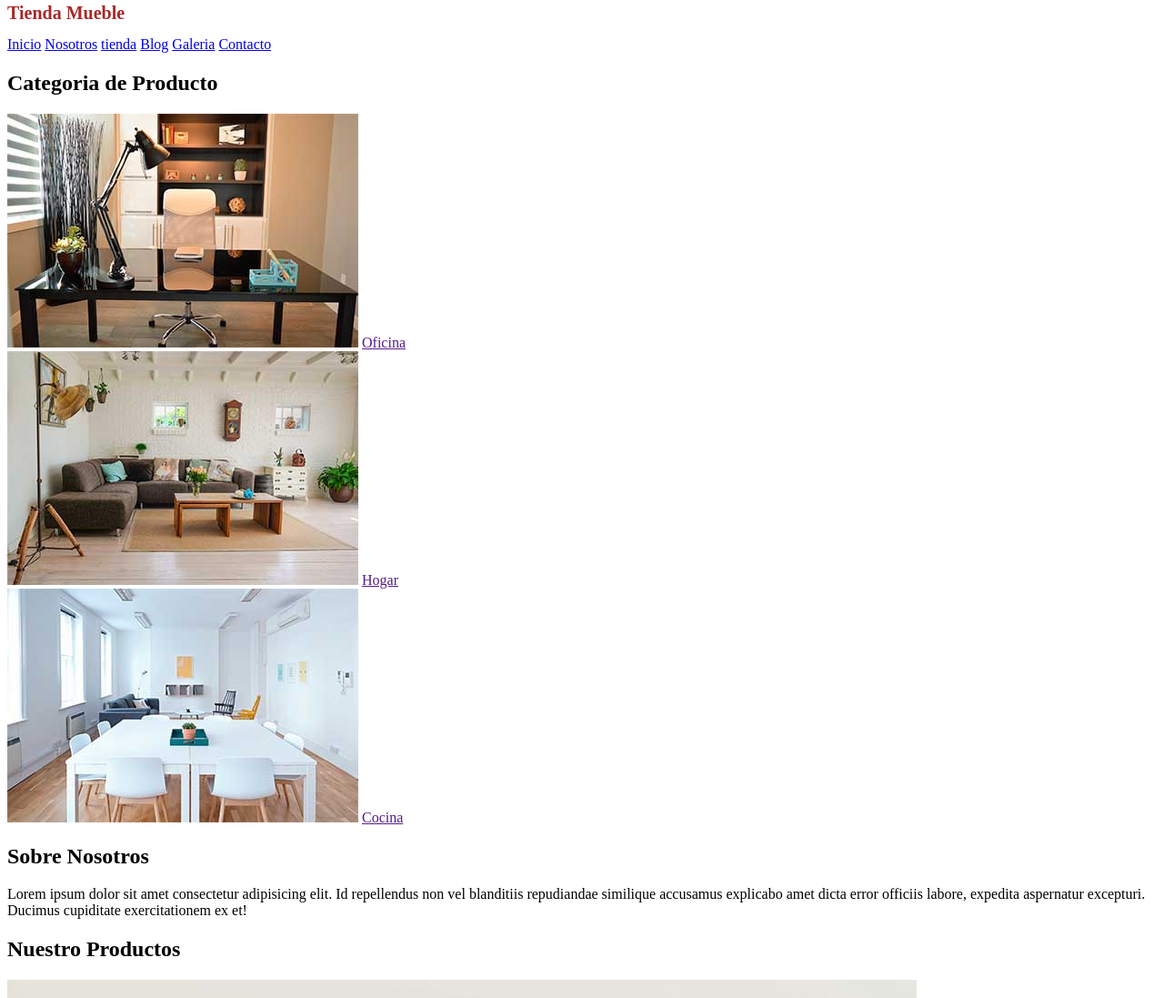
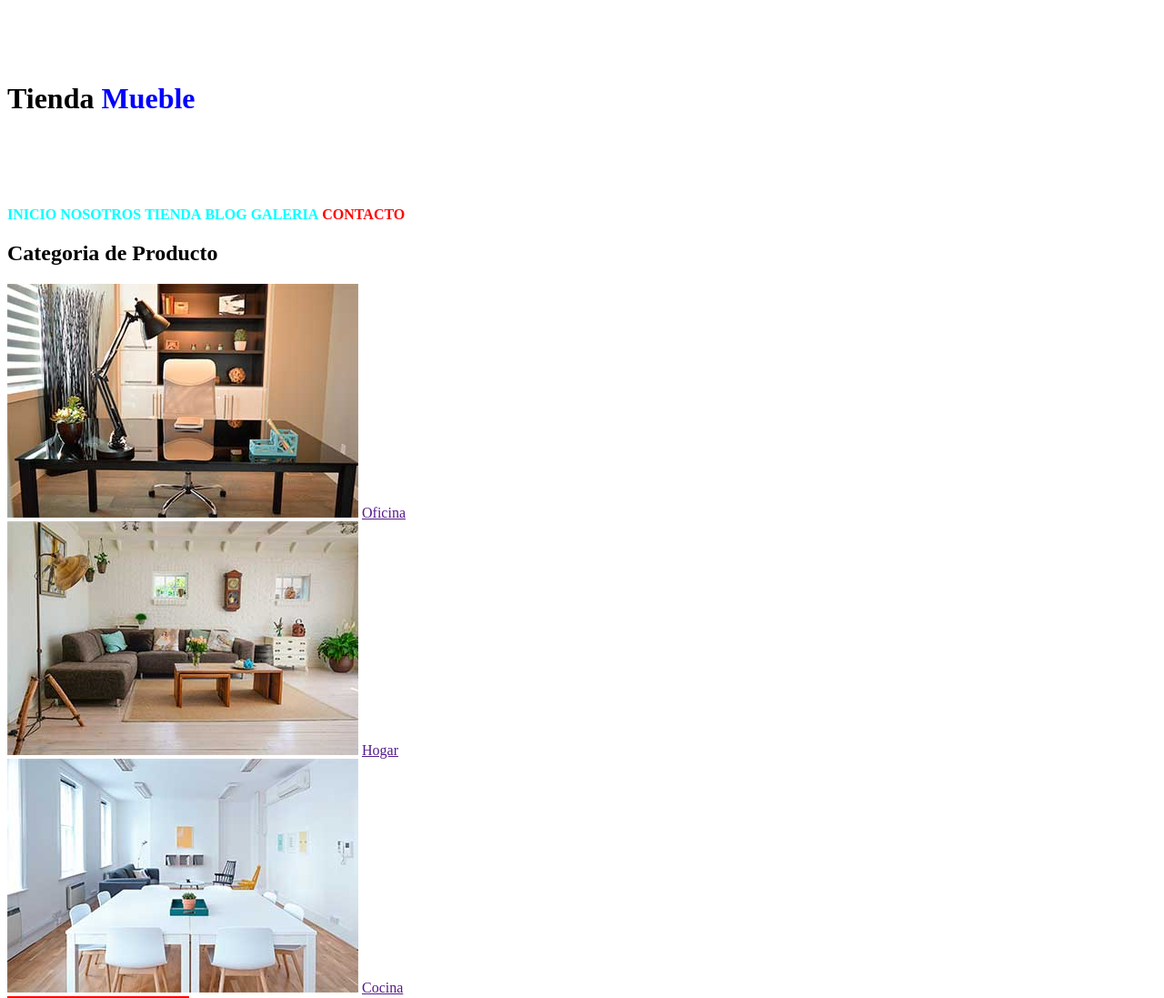
Before and after one commit to GersonCG/Ecommerce, a plain HTML site: page index.html in a window 1280 px wide. Shown: the part 10-1107 px from the top of the page at 91% size. Drawn offline with Linux system fonts and the light colour scheme.

Commit message:
avance css

```diff
--- a/css/style.css
+++ b/css/style.css
@@ -1,4 +1,44 @@
-h1{
-    font-size: 20px;
-    color: brown;
+html {
+    box-sizing: border-box;
+  }
+  *, *:before, *:after {
+    box-sizing: inherit;
+  }
+.nombre-sitio{
+
+    margin-top:100px;
+    margin-bottom: 100px;
 }
+.nombre-sitio span{
+
+    color: blue;
+}
+
+.navegacion {
+
+}
+
+.enlace {
+    text-transform: uppercase;
+    font-weight: bold;
+    text-decoration: none;
+    color:aqua;
+}
+
+.color-rojo {
+    color:red;
+}
+
+.sobre-nosotros {
+    background-color: red;
+    width: 200px;
+    padding: 25px;
+    box-sizing: border-box;
+}
+
+.sobre-empresa {
+    background-color: blue;
+    width: 500px;
+    padding: 100px;
+
+}
--- a/index.html
+++ b/index.html
@@ -10,17 +10,17 @@
 
 </head>
 <body>
-    <header>
-        <h1>Tienda Mueble</h1>
+    <header >
+        <h1 class="nombre-sitio">Tienda <span>Mueble</span></h1>
     </header>
 
-<nav>
-    <a href="Inicio.html">Inicio</a>
-    <a href="Nostros.html">Nosotros</a>
-    <a href="Tienda.html">tienda</a>
-    <a href="Blog.html">Blog</a>
-    <a href="Galeria.html">Galeria</a>
-    <a href="Contacto.html">Contacto</a>
+<nav class="navegacion">
+    <a class="enlace" href="Inicio.html">Inicio</a>
+    <a class="enlace" href="Nostros.html">Nosotros</a>
+    <a class="enlace" href="Tienda.html">tienda</a>
+    <a class="enlace" href="Blog.html">Blog</a>
+    <a class="enlace" href="Galeria.html">Galeria</a>
+    <a class="enlace color-rojo" href="Contacto.html">Contacto</a>
 </nav>
 
 <section>
@@ -40,9 +40,17 @@
     <a href="">Cocina</a>
 </div>
 </section>
-<section>
+<section class="sobre-nosotros">
     <div>
     <h2>Sobre Nosotros</h2>
+    <p>Lorem ipsum dolor sit amet consectetur adipisicing elit. Id repellendus non vel blanditiis repudiandae similique accusamus explicabo amet dicta error officiis labore,
+         expedita aspernatur excepturi. Ducimus cupiditate exercitationem ex et!</p>
+        </div>
+</section>
+
+<section class="sobre-empresa">
+    <div>
+    <h2>Sobre Empresa</h2>
     <p>Lorem ipsum dolor sit amet consectetur adipisicing elit. Id repellendus non vel blanditiis repudiandae similique accusamus explicabo amet dicta error officiis labore,
          expedita aspernatur excepturi. Ducimus cupiditate exercitationem ex et!</p>
         </div>
@@ -118,7 +126,7 @@
 <footer>
     <div>
         <h3>Categoria</h3>
-        <nav>
+        <nav id="navegacion">
             <a href="">Cocina</a>
             <a href="">Oficina</a>
             <a href="">Jardin</a>
@@ -130,7 +138,7 @@
 
     <div>
         <h3>Sobre Nosotros</h3>
-        <nav>
+        <nav class="navegacion">
             <a href="">Nuestra historia</a>
             <a href="">Mision, Vision y valores</a>
             <a href="">Carreras</a>
```
